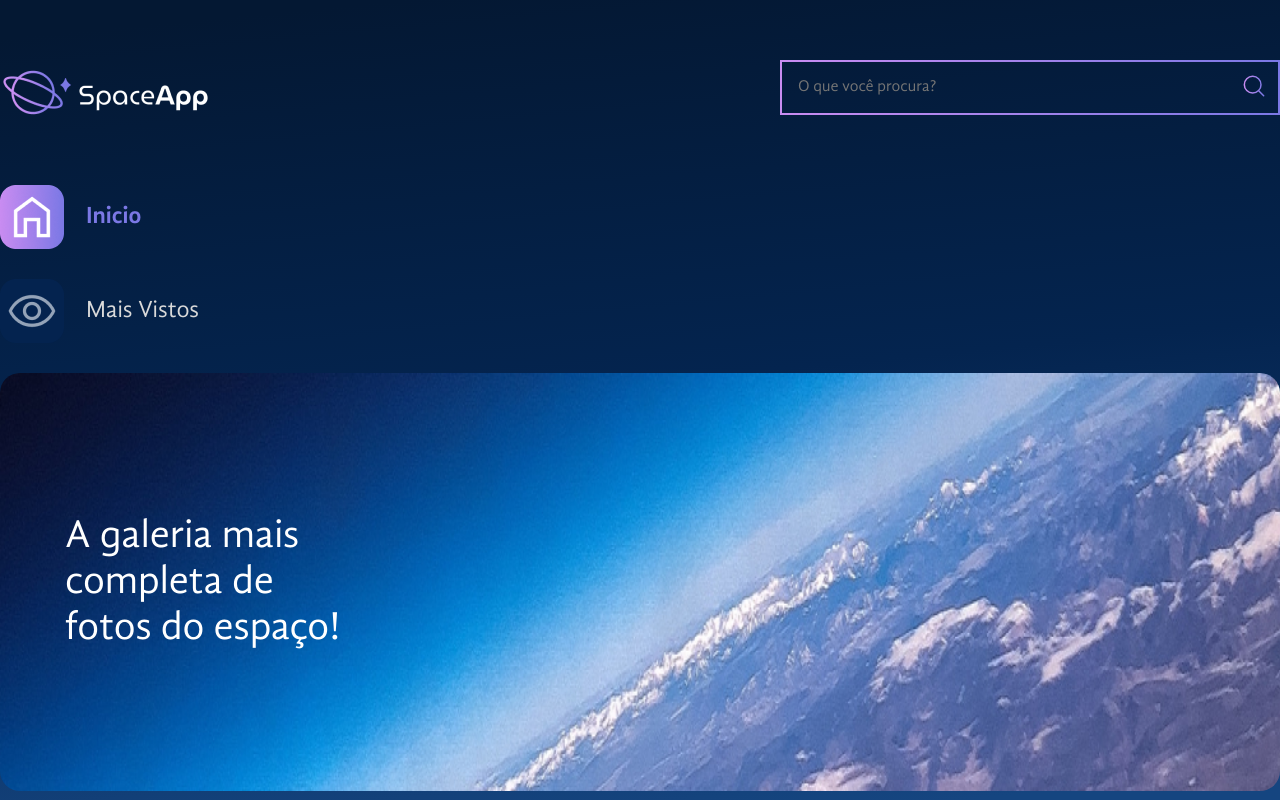
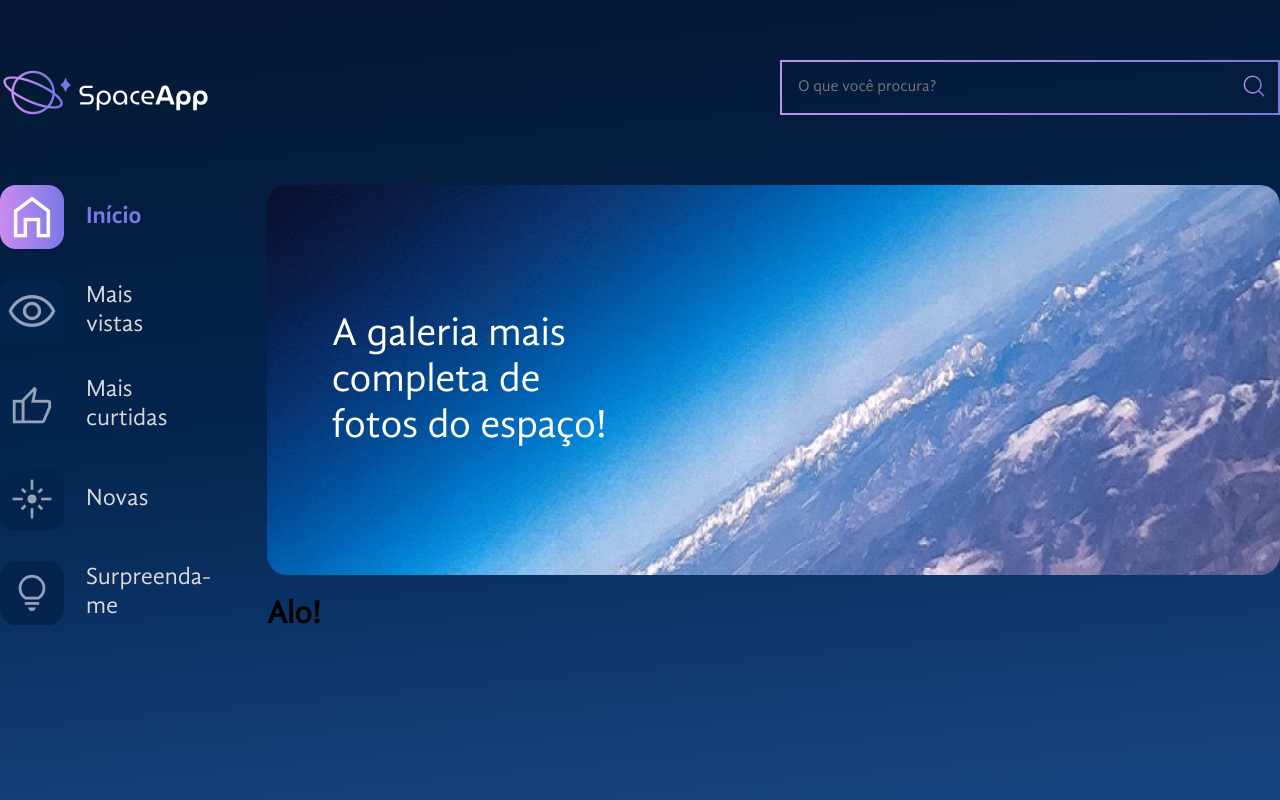
Before and after one commit to kevinsolar/space-app, a React (Vite) app: page / in a window 1280 px wide. Built offline with nearby package versions, Linux system fonts and the light colour scheme.

Commit message:
Criando algumas seções novas e estilizando para deixar o app de acordo com o figma

```diff
--- a/src/App.jsx
+++ b/src/App.jsx
@@ -1,25 +1,58 @@
-import styled from "styled-components"
-import EstiloGlobais from "./componentes/EstilosGlobais"
-import Header from "./componentes/Header"
-import BarraLateral from "./componentes/BarraLateral"
-import Banner from "./componentes/Banner"
+import styled from "styled-components";
+import EstiloGlobais from "./componentes/EstilosGlobais";
+import Header from "./componentes/Header";
+import BarraLateral from "./componentes/BarraLateral";
+import Banner from "./componentes/Banner";
+import Galeria from "./componentes/Galeria";
 
 const FundoGradiente = styled.div`
-   background: linear-gradient(174.61deg, #041833 4.16%, #04244F 48%, #154580 96.76%);
+	background: linear-gradient(
+		174.61deg,
+		#041833 4.16%,
+		#04244f 48%,
+		#154580 96.76%
+	);
 	width: 100%;
 	min-height: 100vh;
-`
+`;
+
+const AppContainer = styled.div`
+	width: 1440px;
+	max-width: 100%;
+	margin: 0 auto;
+`;
+
+const MainContainer = styled.main`
+	display: flex;
+	gap: 24px;
+`;
+
+const Conteudos = styled.section`
+	display: flex;
+	flex-direction: column;
+	flex-grow: 1;
+`;
 
 function App() {
-
 	return (
 		<FundoGradiente>
 			<EstiloGlobais />
+
+			<AppContainer>
 				<Header />
+
+				<MainContainer>
 					<BarraLateral />
+
+					<Conteudos>
 						<Banner>A galeria mais completa de fotos do espaço!</Banner>
+                  <Galeria />
+					</Conteudos>
+
+				</MainContainer>
+			</AppContainer>
 		</FundoGradiente>
-  )
+	);
 }
 
-export default App
+export default App;
--- a/src/componentes/Banner/index.jsx
+++ b/src/componentes/Banner/index.jsx
@@ -1,8 +1,8 @@
 import styled from "styled-components";
 
 const BannerEstilo = styled.div`
-max-width: 100%;
-padding: 100px 65px;
+flex: 1;
+padding: 80px 65px;
 position: relative;
 overflow: hidden;
 border-radius: 20px;
@@ -24,11 +24,15 @@
    position: relative;
    z-index: 7;
    max-width: 301px;
+   height: 100%;
+   display: flex;
+   align-items: center;
 }
 
 .text p {
    color: #fff;
    font-size: 2.5rem;
+   margin: 0;
 }
 `
 
--- a/src/componentes/BarraLateral/index.jsx
+++ b/src/componentes/BarraLateral/index.jsx
@@ -14,18 +14,35 @@
            <nav>
                <ListaEstilizada>
                    <ItemNavegacao
-                  iconeInativo='/icones/home-inativo.png'
-                  iconeAtivo='/icones/home-ativo.png'
-                  ativo
+                       iconeAtivo="/icones/home-ativo.png"
+                       iconeInativo="/icones/home-inativo.png"
+                       ativo={true}
                    >
-                  Inicio
+                       Início
                    </ItemNavegacao>
-
                    <ItemNavegacao
-                  iconeInativo='/icones/mais-vistas-inativo.png'
-                  iconeAtivo='/icones/mais-vistas-ativo.png'
+                       iconeAtivo="/icones/mais-vistas-ativo.png"
+                       iconeInativo="/icones/mais-vistas-inativo.png"
                    >
-                  Mais Vistos
+                       Mais vistas
+                   </ItemNavegacao>
+                   <ItemNavegacao
+                       iconeAtivo="/icones/mais-curtidas-ativo.png"
+                       iconeInativo="/icones/mais-curtidas-inativo.png"
+                   >
+                       Mais curtidas
+                   </ItemNavegacao>
+                   <ItemNavegacao
+                       iconeAtivo="/icones/novas-ativo.png"
+                       iconeInativo="/icones/novas-inativo.png"
+                   >
+                       Novas
+                   </ItemNavegacao>
+                   <ItemNavegacao
+                       iconeAtivo="/icones/surpreenda-me-ativo.png"
+                       iconeInativo="/icones/surpreenda-me-inativo.png"
+                   >
+                       Surpreenda-me
                    </ItemNavegacao>
                </ListaEstilizada>
            </nav>
--- /dev/null
+++ b/src/componentes/Galeria/index.jsx
@@ -0,0 +1,5 @@
+const Galeria = () => {
+   return <h1>Alo!</h1>
+}
+
+export default Galeria;
```
Also changed, not shown: public/icones/surpreenda-me-ativo.png (renamed from public/icones/Surpreenda-me - ativo.png), public/icones/surpreenda-me-inativo.png (renamed from public/icones/Surpreenda-me - inativo.png). Lines whose indentation alone changed are shown as unchanged.
